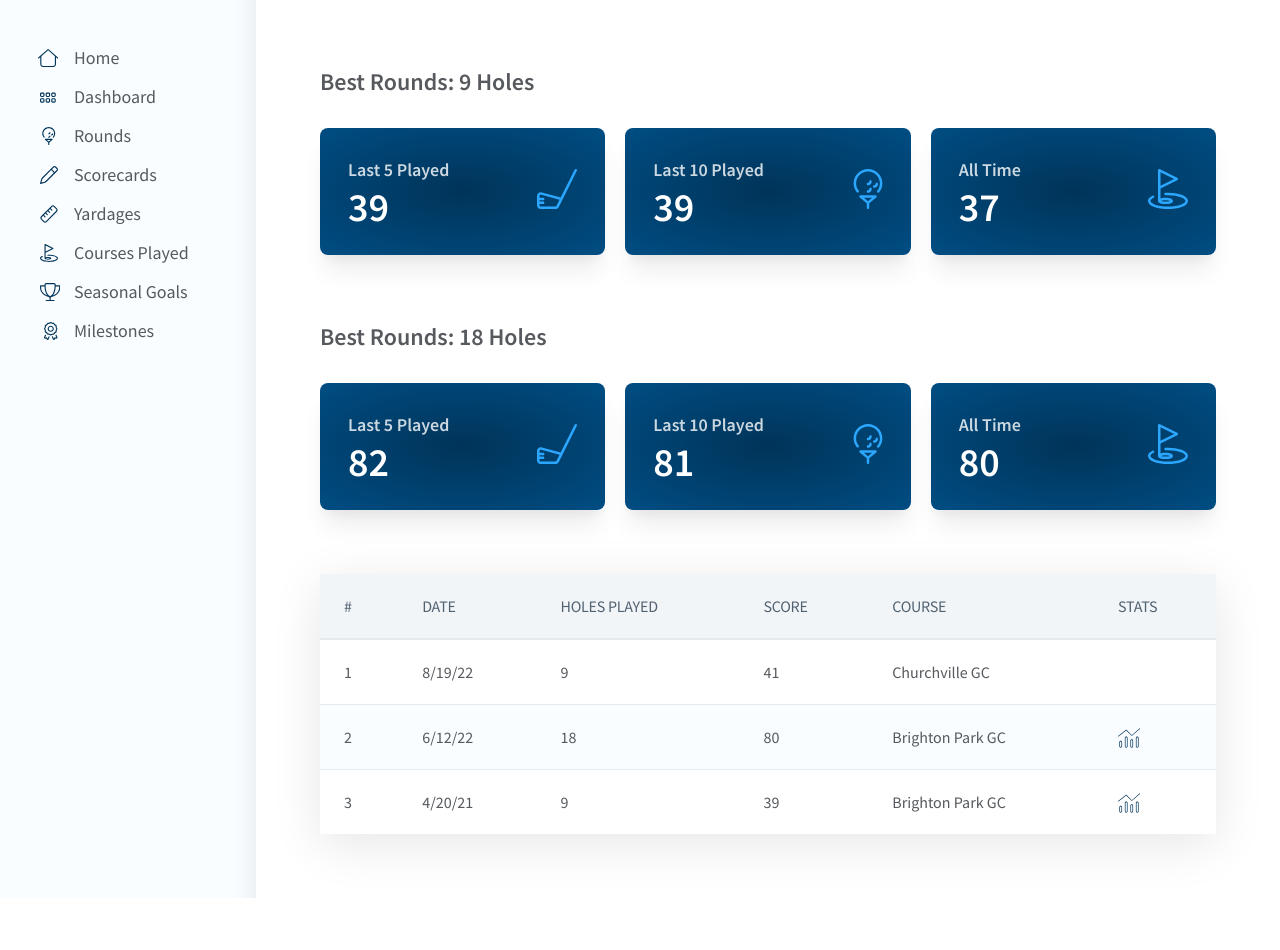
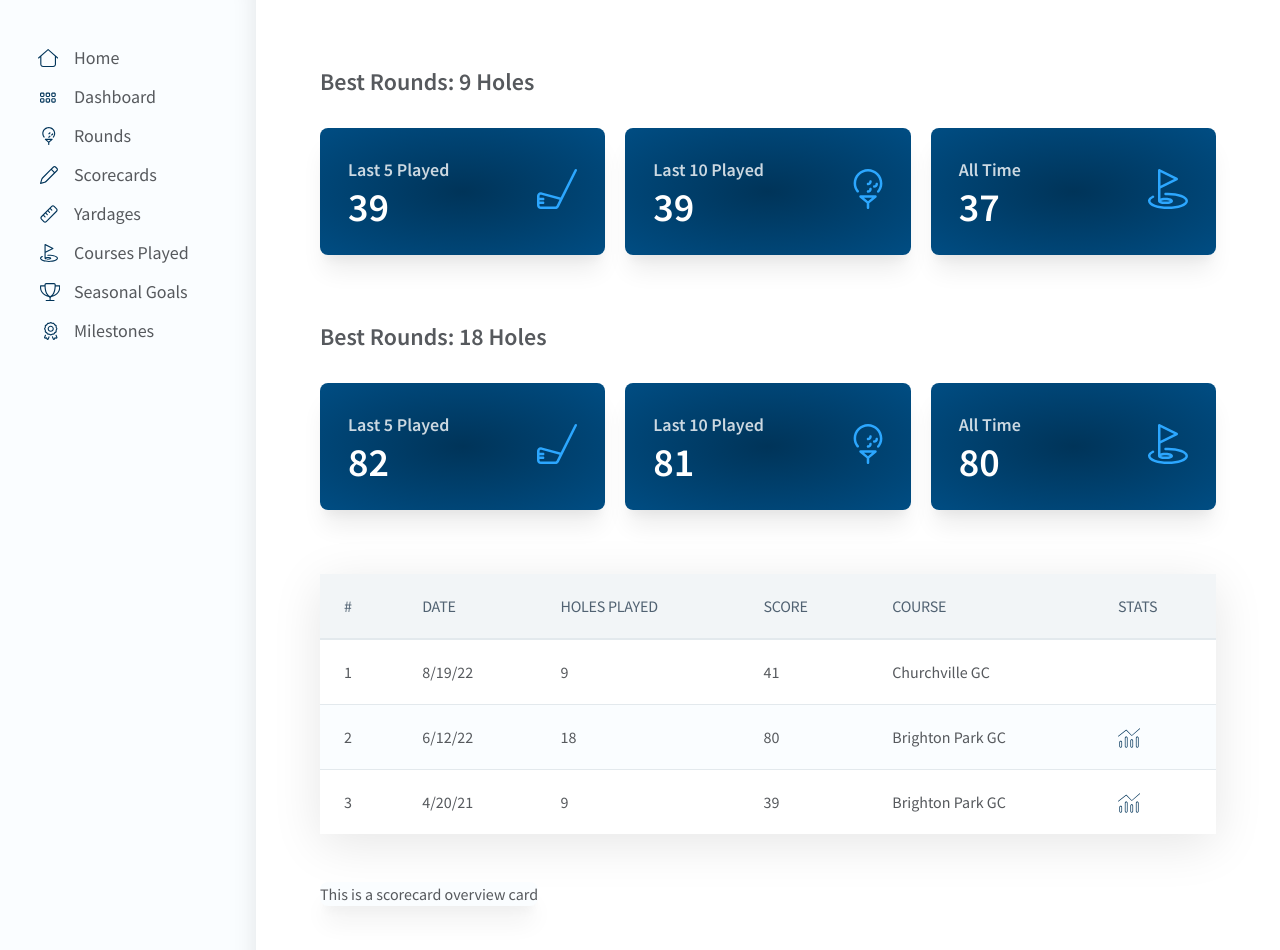
Before and after one commit to dkersten/golf-scorecard-v1, a React (Create React App) app: page /scorecards in a window 1280 px wide. Shown: the top 950 px of the page. Before the commit the page ends 898 px from the top, so only its background shows below. Built offline with nearby package versions, Linux system fonts and the light colour scheme.

Commit message:
added scorecard component

```diff
--- /dev/null
+++ b/src/Components/Scorecard.js
@@ -0,0 +1,12 @@
+// styling
+import '../styling/components/Scorecard.scss'
+
+const Scorecard = (props) => {
+    return(
+        <div className="scorecard">
+            This is a scorecard overview card
+        </div>
+    )
+}
+
+export default Scorecard
--- a/src/Helpers/RenderTableBodyRows.js
+++ b/src/Helpers/RenderTableBodyRows.js
@@ -15,8 +15,8 @@ const renderBodyRows = (data, icon, isMobile, i, bodyRows, hideIndex) => {
             rowTDs.push(<td key={key}>
                 {isMobile ? data[i][key].mobile : data[i][key].full}
             </td>)
-        } else if (key === "roundId") {
-            // do nothing. Don't want this cell rendered in the table. We are adding an attribute to the stats cell below
+        } else if (key === "roundId" || key === "holeByHole" || key === "advancedStats") {
+            // do nothing. Don't want these cells rendered in the table. We are adding an attribute to the stats cell below for round ID but not holeByHole or advancedStats
         } else {
             if (typeof data[i][key] === 'string') {
                 rowTDs.push(<td key={key}>{ data[i][key] }</td>)
--- a/src/Pages/Scorecards.js
+++ b/src/Pages/Scorecards.js
@@ -1,8 +1,8 @@
 // components
-// import ScorcardCoverviewCard from "../Components/ScorecardOverviewCard"
 import Layout from "../Layout"
 import CardOverview from "../Components/CardOverview"
 import Table from "../Components/Table"
+import Scorecard from "../Components/Scorecard"
 
 // data
 import scores from "../Temp Data/scoresData"
@@ -72,6 +72,10 @@ const Scorecards = () => {
                 fullTable={false}
                 scorecards={true}
             />
+
+            <div style={{marginTop: '3rem'}} className="overview-section">
+                <Scorecard />
+            </div>
         </Layout>
     )
 }
--- a/src/Temp Data/scoresData.js
+++ b/src/Temp Data/scoresData.js
@@ -13,7 +13,9 @@ const scores = {
             holesPlayed: 9,
             score: 41,
             course: "Churchville GC",
-            stats: false
+            stats: false,
+            holeByHole: false,
+            roundId: 42
         },
         {
             date: {
@@ -24,6 +26,9 @@ const scores = {
             score: 80,
             course: "Brighton Park GC",
             stats: true,
+            holeByHole: true,
+            advancedStats: false,
+            roundId: 26,
             holes: {
                 1: {
                     par: 4,
@@ -108,6 +113,9 @@ const scores = {
             score: 39,
             course: "Brighton Park GC",
             stats: true,
+            holeByHole: true,
+            advancedStats: true,
+            roundId: 1,
             holes: {
                 1: {
                     par: 4,
--- /dev/null
+++ b/src/styling/components/Scorecard.scss
@@ -0,0 +1,9 @@
+@import '../config.scss';
+
+.scorecard {
+    display: inline-block;
+    background: $color-offwhite1;
+    border-radius: $br-lg;
+    margin: auto;
+    box-shadow: $bs-lg;
+}
```
Also changed, not shown: src/Components/ScorecardOverviewCard.js (deleted, +0 -9 lines).
